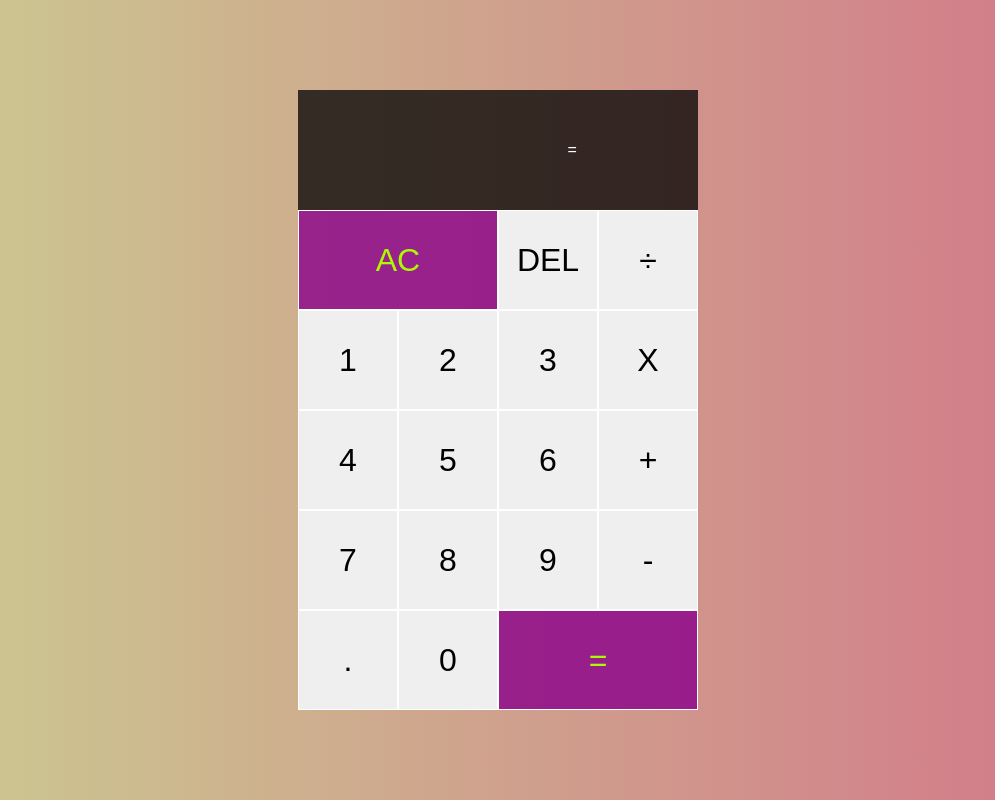
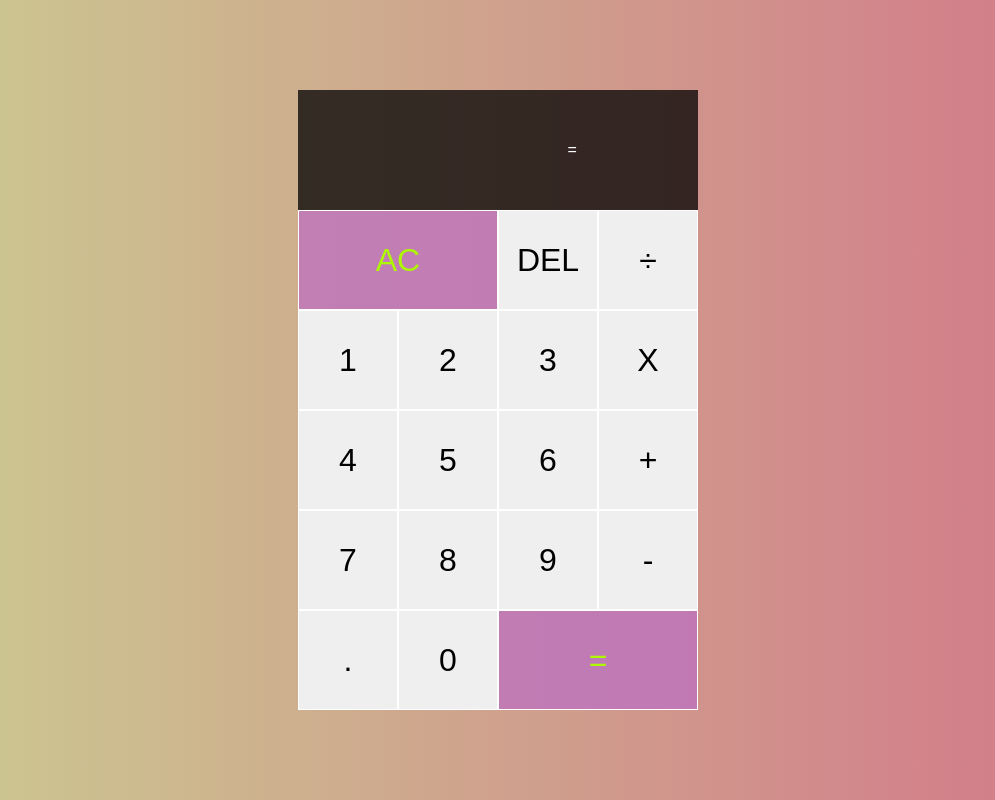
Before and after one commit to pabina/my_phone_calculator, a plain HTML site: page index.html in a window 1280 px wide. Shown: the whole page, without its empty margins (142-1137 px from the left). Drawn offline with Linux system fonts and the light colour scheme.

Commit message:
my calcultor

```diff
--- a/style.css
+++ b/style.css
@@ -34,7 +34,7 @@
         .span-two {
           grid-column: span 2;
           color: #adf802;
-          background-color: rgba(139, 0, 139, 0.8);
+          background-color: rgba(190, 115, 190, 0.8);
         }
 
         .output{
```
